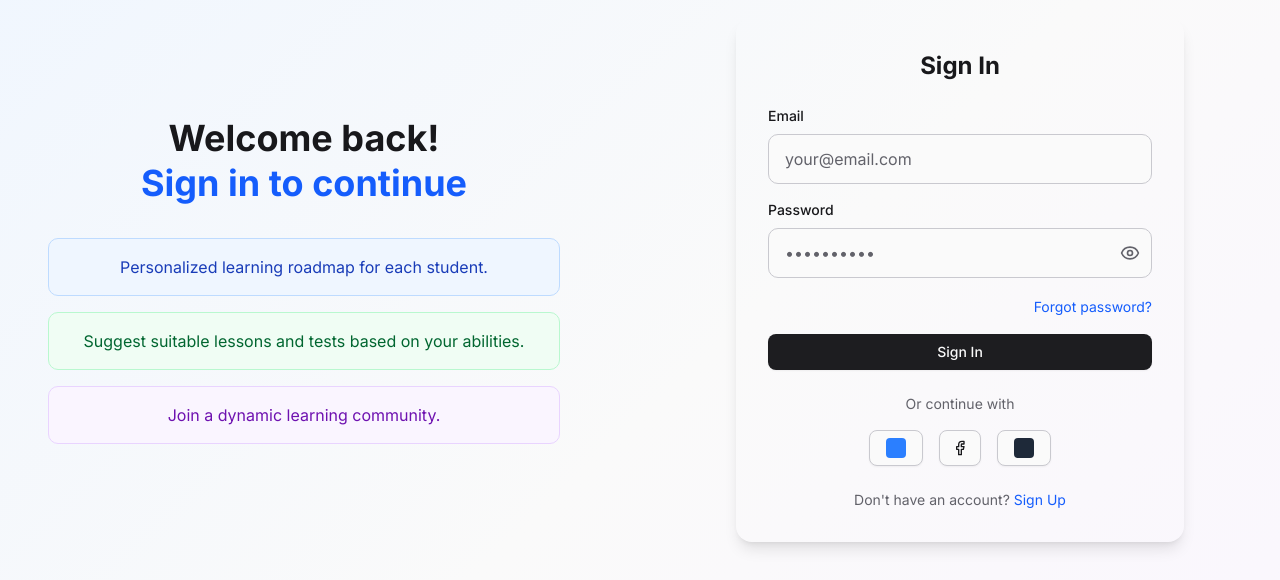
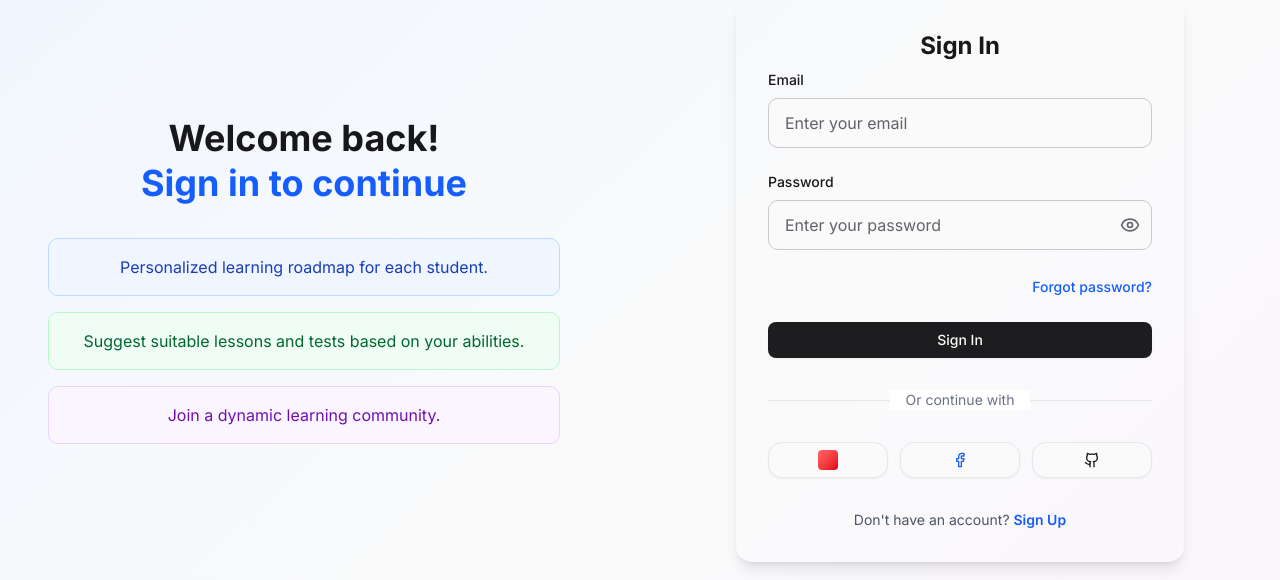
Before and after one commit to Hikkywannafly/Edumentum, a Next.js app: page /en/login in a window 1280 px wide. Shown: the part 184-764 px from the top of the page. Built offline with nearby package versions, Linux system fonts and the light colour scheme; no server answers.

Commit message:
fix: fix ui header layout

```diff
--- a/src/components/auth/login-form.tsx
+++ b/src/components/auth/login-form.tsx
@@ -6,7 +6,7 @@ import { useAuth } from "@/contexts/auth-context";
 import { type LoginFormData, loginSchema } from "@/lib/schemas/auth";
 import { getLocaleFromPathname } from "@/lib/utils";
 import { zodResolver } from "@hookform/resolvers/zod";
-import { Facebook } from "lucide-react";
+import { Facebook, Github } from "lucide-react";
 import { useTranslations } from "next-intl";
 import Link from "next/link";
 import { usePathname } from "next/navigation";
@@ -41,16 +41,20 @@ export default function LoginForm() {
 
   return (
     <div className="w-full max-w-md rounded-2xl p-6 shadow-lg sm:p-8 ">
+      <div className="-z-10 absolute inset-0 rounded-3xl bg-gradient-to-br from-blue-50 via-white to-purple-50" />
       <div>
-        <h2 className="mb-2 font-bold text-2xl text-foreground">{t("login")}</h2>
+        <h2 className="mb-2 font-bold text-2xl text-foreground">
+          {t("login")}
+        </h2>
         {/* <p className="text-muted-foreground text-sm">{t("loginDesc")}</p> */}
       </div>
 
-      <form onSubmit={handleSubmit(onSubmit)} className="mt-6 space-y-4">
+      {/* Form */}
+      <form onSubmit={handleSubmit(onSubmit)} className="space-y-6">
         <FormInput
           label={t("email")}
           type="email"
-          placeholder="your@email.com"
+          placeholder="Enter your email"
           error={errors.email?.message}
           {...register("email")}
         />
@@ -58,7 +62,7 @@ export default function LoginForm() {
         <FormInput
           label={t("password")}
           type="password"
-          placeholder="••••••••••"
+          placeholder="Enter your password"
           error={errors.password?.message}
           showPasswordToggle={true}
           {...register("password")}
@@ -67,7 +71,7 @@ export default function LoginForm() {
         <div className="text-right">
           <a
             href="reset-password"
-            className="text-blue-600 text-sm hover:text-blue-800 hover:underline"
+            className="font-medium text-blue-600 text-sm transition-colors hover:text-blue-800"
           >
             {t("forgotPassword")}
           </a>
@@ -78,33 +82,50 @@ export default function LoginForm() {
         </Button>
       </form>
 
-      <div className="mt-6 text-center text-muted-foreground text-sm">
-        {t("orContinueWith")}
+      {/* Divider */}
+      <div className="relative my-8">
+        <div className="absolute inset-0 flex items-center">
+          <div className="w-full border-gray-200 border-t dark:border-gray-700" />
+        </div>
+        <div className="relative flex justify-center text-sm">
+          <span className="bg-white px-4 text-gray-500 dark:bg-gray-900">
+            {t("orContinueWith")}
+          </span>
+        </div>
       </div>
-      <div className="mt-4 flex justify-center space-x-4">
-        <Button variant="outline" className="flex items-center justify-center">
-          <div className="h-5 w-5 rounded bg-blue-500" />
+
+      {/* Social buttons */}
+      <div className="grid grid-cols-3 gap-3">
+        <Button
+          variant="outline"
+          className="flex items-center justify-center rounded-xl border-gray-200 py-3 transition-all duration-200 hover:border-gray-300 hover:bg-gray-50"
+        >
+          <div className="h-5 w-5 rounded bg-gradient-to-br from-red-400 to-red-600" />
         </Button>
-        <Button variant="outline" className="flex items-center justify-center">
-          <Facebook className="h-5 w-5" />
+        <Button
+          variant="outline"
+          className="flex items-center justify-center rounded-xl border-gray-200 py-3 transition-all duration-200 hover:border-gray-300 hover:bg-gray-50"
+        >
+          <Facebook className="h-5 w-5 text-blue-600" />
         </Button>
-        <Button variant="outline" className="flex items-center justify-center">
-          <div className="h-5 w-5 rounded bg-gray-800" />
+        <Button
+          variant="outline"
+          className="flex items-center justify-center rounded-xl border-gray-200 py-3 transition-all duration-200 hover:border-gray-300 hover:bg-gray-50"
+        >
+          <Github className="h-5 w-5" />
         </Button>
       </div>
 
-      <p className="mt-6 text-center text-muted-foreground text-sm">
+      {/* Footer */}
+      <p className="mt-8 text-center text-gray-600 text-sm">
         {t("noAccount")}{" "}
-        <Link href={`/${locale}/register`} className="text-blue-600 hover:text-blue-800 hover:underline">
+        <Link
+          href={`/${locale}/register`}
+          className="font-semibold text-blue-600 transition-colors hover:text-blue-800"
+        >
           {t("register")}
         </Link>
       </p>
-      {/* <p className="mt-4 text-center text-muted-foreground text-xs">
-        {t("recaptchaNotice")}{" "}
-        <a href="example" className="underline hover:text-foreground">
-          {t("terms")}
-        </a>
-      </p> */}
     </div>
   );
 }
--- a/src/components/auth/register-form.tsx
+++ b/src/components/auth/register-form.tsx
@@ -16,8 +16,6 @@ export default function RegisterForm() {
   const router = useRouter();
   const pathname = usePathname();
   const { register: registerUser, isLoading } = useAuth();
-
-
 
   const {
     register,
@@ -42,35 +40,39 @@ export default function RegisterForm() {
       router.push(`/${locale}/setup`);
     } catch (error) {
       console.log("error", error);
-      toast.error(error instanceof Error ? error.message : "Registration failed");
+      toast.error(
+        error instanceof Error ? error.message : "Registration failed",
+      );
     }
   };
 
   return (
-    <div className="relative w-full max-w-md rounded-2xl p-8 shadow-lg">
+    <div className="w-full max-w-md rounded-2xl p-6 shadow-lg sm:p-8">
+      <div className="-z-10 absolute inset-0 rounded-3xl bg-gradient-to-br from-blue-50 via-white to-purple-50" />
       <div className="relative z-10">
         <div className="mb-6">
           <h2 className="mb-2 font-bold text-2xl text-foreground">
             {t("register")}
           </h2>
-          {/* <p className="text-muted-foreground text-sm">
-            {t("registerDesc")}
-          </p> */}
+          <p className="mt-2 text-gray-500 text-sm">
+            Create your account to get started
+          </p>
         </div>
 
-        <form onSubmit={handleSubmit(onSubmit)} className="mt-6 flex flex-col space-y-4">
-
+        {/* Form */}
+        <form onSubmit={handleSubmit(onSubmit)} className="space-y-6">
           <FormInput
             label={t("username")}
             type="text"
-            placeholder="username"
+            placeholder="Choose a username"
             error={errors.username?.message}
             {...register("username")}
           />
+
           <FormInput
             label={t("email")}
             type="email"
-            placeholder="your@email.com"
+            placeholder="Enter your email"
             error={errors.email?.message}
             {...register("email")}
           />
@@ -78,6 +80,7 @@ export default function RegisterForm() {
           <FormInput
             label={t("password")}
             type="password"
+            placeholder="Create a password"
             error={errors.password?.message}
             showPasswordToggle={true}
             {...register("password")}
@@ -86,7 +89,7 @@ export default function RegisterForm() {
           <FormInput
             label={t("confirmPassword")}
             type="password"
-
+            placeholder="Confirm your password"
             error={errors.confirmPassword?.message}
             showPasswordToggle={true}
             {...register("confirmPassword")}
@@ -97,22 +100,16 @@ export default function RegisterForm() {
           </Button>
         </form>
 
-        <p className="mt-6 text-center text-muted-foreground text-sm">
+        {/* Footer */}
+        <p className="mt-8 text-center text-gray-600 text-sm">
           {t("alreadyAccount")}{" "}
           <a
             href="login"
-            className="font-medium text-blue-600 hover:text-blue-800 hover:underline"
+            className="font-semibold text-purple-600 transition-colors hover:text-purple-800"
           >
             {t("login")}
           </a>
         </p>
-
-        {/* <p className="mt-4 text-center text-muted-foreground text-xs">
-          {t("recaptchaNotice")}{" "}
-          <a href="example" className="underline hover:text-foreground">
-            {t("terms")}
-          </a>
-        </p> */}
       </div>
     </div>
   );
--- a/src/components/header.tsx
+++ b/src/components/header.tsx
@@ -1,17 +1,12 @@
 import { HeaderClient } from "@/components/header-client";
-import { getTranslations } from 'next-intl/server';
-import WideContainer from "./layout/wide-layout";
+import { getTranslations } from "next-intl/server";
 
 interface HeaderProps {
   title?: string;
 }
 
 export async function Header({ title }: HeaderProps) {
-  const t = await getTranslations('Header');
+  const t = await getTranslations("Header");
 
-  return (
-    <WideContainer>
-      <HeaderClient title={title || t('title')} />
-    </WideContainer>
-  );
+  return <HeaderClient title={title || t("title")} />;
 }
--- a/src/hooks/use-auth-guard.ts
+++ b/src/hooks/use-auth-guard.ts
@@ -12,7 +12,7 @@ export function useAuthGuard() {
   // Memoize public pages check
   const isPublicPage = useMemo(() => {
     const publicPages = ["/", "/login", "/register"];
-    return publicPages.some(page => {
+    return publicPages.some((page) => {
       if (page === "/") {
         return pathname === "/" || pathname.match(/^\/[a-z]{2}$/);
       }
@@ -38,15 +38,22 @@ export function useAuthGuard() {
     }
 
     // Case 3: Authenticated with role and on auth pages
-    if (isAuthenticated && hasRole && (pathname.includes("/login") || pathname.includes("/register") || pathname.includes("/setup"))) {
-      return `/${locale}/dashboard`;
+    if (
+      isAuthenticated &&
+      hasRole &&
+      (pathname.includes("/login") ||
+        pathname.includes("/register") ||
+        pathname.includes("/setup"))
+    ) {
+      return `/${locale}`;
     }
 
     return null;
   }, [isAuthenticated, hasRole, isLoading, pathname, locale, isPublicPage]);
 
   // Debounced redirect handler
-  const handleRedirect = useCallback((url: string) => {
+  const handleRedirect = useCallback(
+    (url: string) => {
       // Clear any existing timeout
       if (redirectTimeoutRef.current) {
         clearTimeout(redirectTimeoutRef.current);
@@ -56,7 +63,9 @@ export function useAuthGuard() {
       redirectTimeoutRef.current = setTimeout(() => {
         router.push(url);
       }, 100);
-  }, [router]);
+    },
+    [router],
+  );
 
   // Handle redirects with debounce
   useEffect(() => {
@@ -81,7 +90,8 @@ export function useAuthGuard() {
     if (!isAuthenticated && !isPublicPage) return false;
 
     // Don't render if authenticated without role and not on setup
-    if (isAuthenticated && !hasRole && !pathname.includes("/setup")) return false;
+    if (isAuthenticated && !hasRole && !pathname.includes("/setup"))
+      return false;
 
     return true;
   }, [isAuthenticated, hasRole, isLoading, pathname, isPublicPage]);
```
Also changed, not shown: package.json (+1 -7 lines), requirements/README.md, 1 other file (tests, documents, lock files or other folders). Lines whose indentation alone changed are shown as unchanged.
